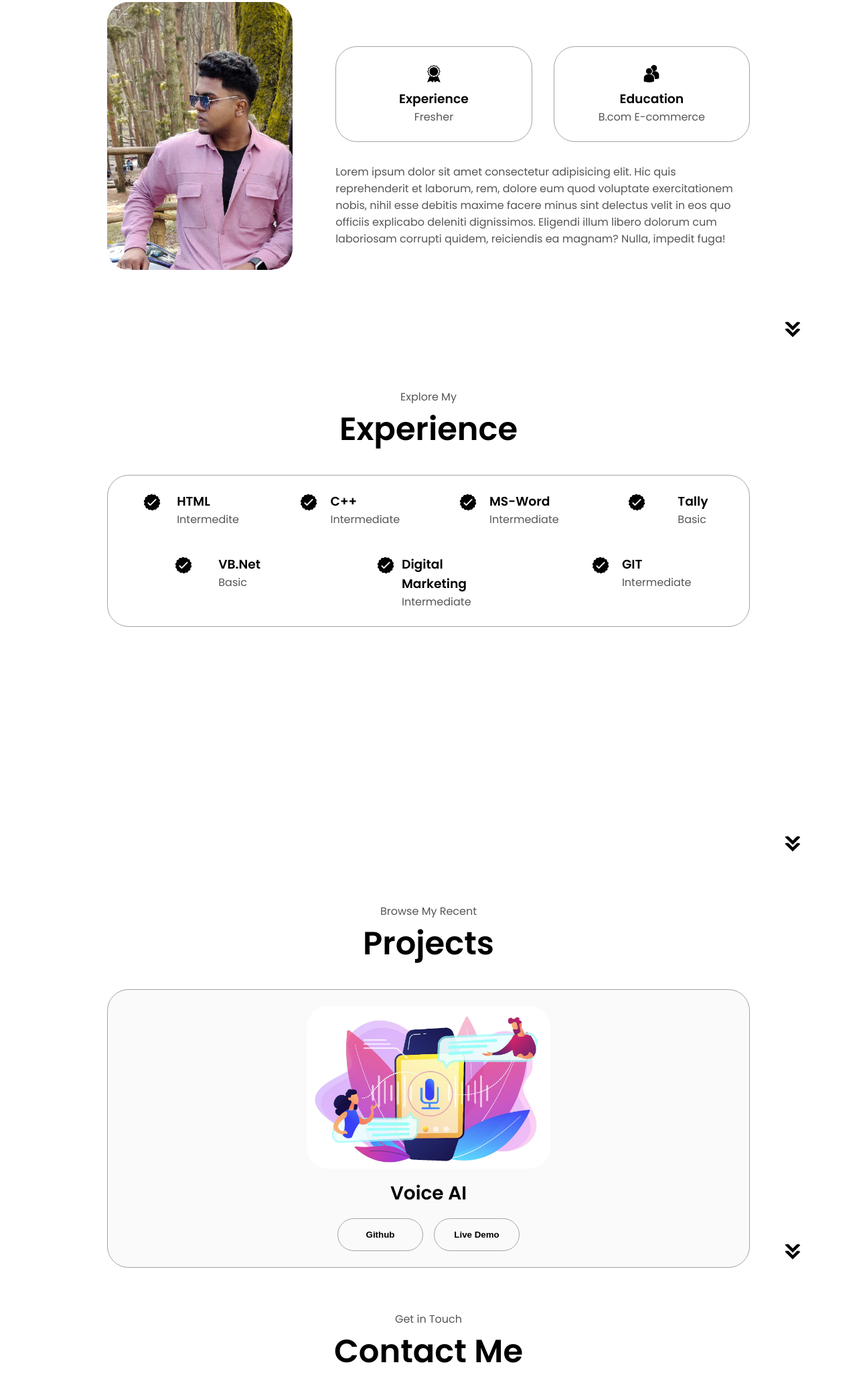
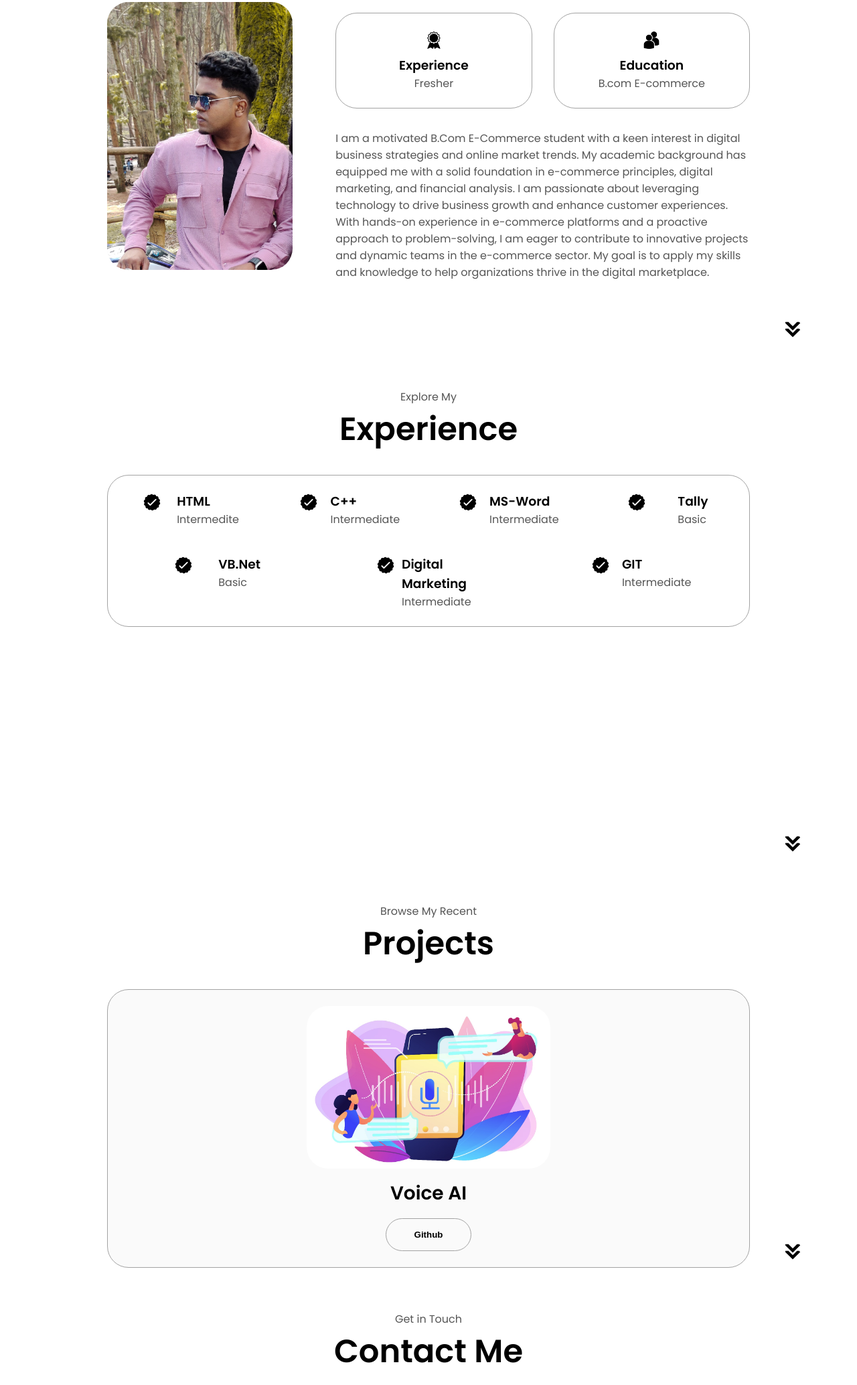
Before and after one commit to RAGUL34/Portfolio, a plain HTML site: page index.html in a window 1280 px wide. Shown: the part 1116-3184 px from the top of the page at 67% size. Drawn offline with Linux system fonts and the light colour scheme.

Commit message:
html changed

```diff
--- a/index.html
+++ b/index.html
@@ -104,12 +104,7 @@
           </div>
           <div class="text-container">
             <p>
-              Lorem ipsum dolor sit amet consectetur adipisicing elit. Hic quis
-              reprehenderit et laborum, rem, dolore eum quod voluptate
-              exercitationem nobis, nihil esse debitis maxime facere minus sint
-              delectus velit in eos quo officiis explicabo deleniti dignissimos.
-              Eligendi illum libero dolorum cum laboriosam corrupti quidem,
-              reiciendis ea magnam? Nulla, impedit fuga!
+              I am a motivated B.Com E-Commerce student with a keen interest in digital business strategies and online market trends. My academic background has equipped me with a solid foundation in e-commerce principles, digital marketing, and financial analysis. I am passionate about leveraging technology to drive business growth and enhance customer experiences. With hands-on experience in e-commerce platforms and a proactive approach to problem-solving, I am eager to contribute to innovative projects and dynamic teams in the e-commerce sector. My goal is to apply my skills and knowledge to help organizations thrive in the digital marketplace.
             </p>
           </div>
         </div>
@@ -233,15 +228,9 @@
             <div class="btn-container">
               <button
                 class="btn btn-color-2 project-btn"
-                onclick="location.href='https://github.com/'"
+                onclick="location.href='https://github.com/RAGUL34/py-voice-assistant'"
               >
                 Github
-              </button>
-              <button
-                class="btn btn-color-2 project-btn"
-                onclick="location.href='https://github.com/'"
-              >
-                Live Demo
               </button>
             </div>
           </div>
```
